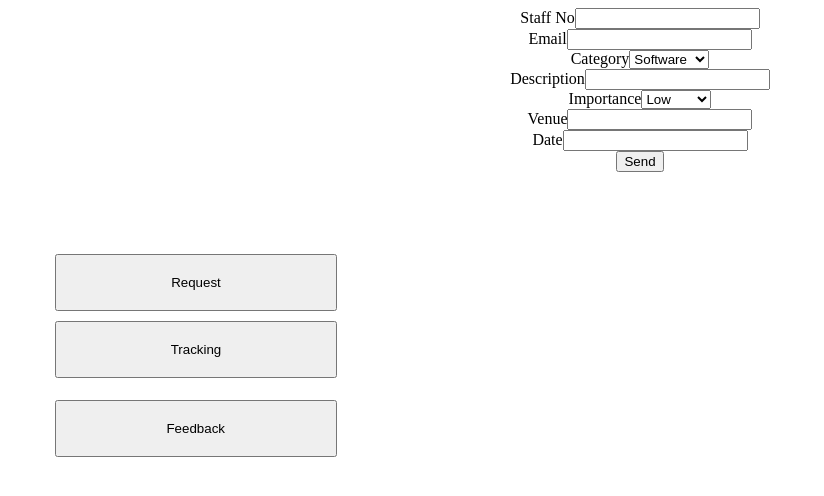
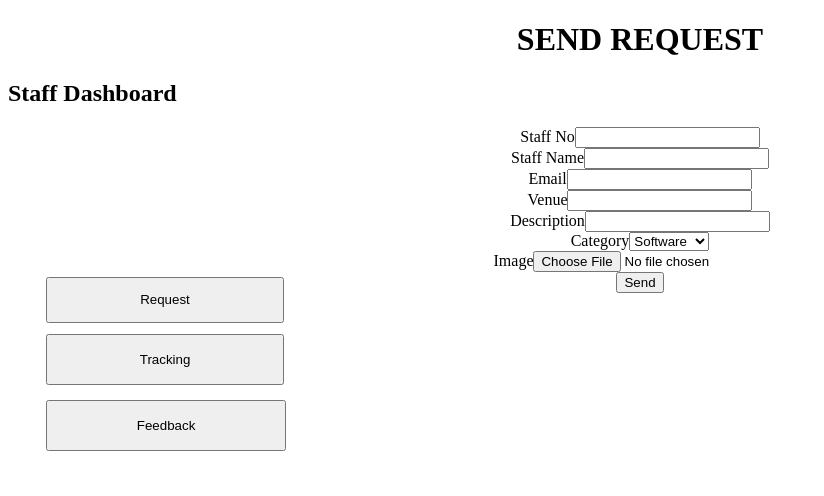
Before and after one commit to ICEP-DEV/Technical-Services-System, an Angular app: page / in a window 1280 px wide. Shown: the top 496 px of the page, without its empty margins (0-824 px from the left). Built offline with nearby package versions, Linux system fonts and the light colour scheme.

Commit message:
Request page

```diff
--- a/src/app/app.component.css
+++ b/src/app/app.component.css
@@ -1,21 +1,32 @@
+
 .req{
-    position:absolute;
-width:281.92px;
-height: 57.16px;
-left: 55px;
-top: 254px;
+    position: absolute;
+width: 238px;
+height: 45.9px;
+left: 46px;
+top: 277px;
 }
 .track{
-    position:absolute;
-width:281.92px;
-height: 57.16px;
-left: 55px;
-top: 321px;
+    position: absolute;
+    width: 237.81px;
+    height: 50.18px;
+    left: 46.19px;
+    top: 334.43px;
 }
 .feed{
-    position:absolute;
-width:281.92px;
-height: 57.16px;
-left: 54.81px;
-top: 399.56px;
+    position: absolute;
+width: 240.1px;
+height: 51.43px;
+left: 46px;
+top: 399.57px;
 }
+.button1 {
+    background-color: white;
+    color: black;
+    border: 2px solid #008CBA;
+  }
+
+  .button1:hover {
+    background-color: #4CAF50;
+    color: white;
+  }
--- a/src/app/app.component.html
+++ b/src/app/app.component.html
@@ -1,39 +1,51 @@
-<div style="text-align: center">
-  <button class="req "type="click">Request</button>
-  <button class="track "type="click">Tracking</button>
+<html>
+<head>
+  <style>
+  h1{text-align: center;}
+  </style>
+</head>
+
+
+
+  <h1>SEND REQUEST</h1>
+  <h2>Staff Dashboard</h2>
+  <button class="req " type="click">Request</button>
+  <button class="track " type="click">Tracking</button>
   <button class="feed" type="click">Feedback</button>
 
-  <form>
+
+<form style="text-align: center">
+  <div class="container">
   <div>
     <label>Staff No</label>
     <input class="staff" type="text" name="staffno">
   </div>
+  <label>Staff Name</label>
+  <input class="name" type="text" name="name">
+  <div>
   <label>Email</label>
-    <input type="text" name="email">
+  <input class="email" type="text" name="email">
+  </div>
+  <div>
+  <label>Venue</label>
+  <input class="venue" type="text" name="venue">
+  </div>
+  <div>
+    <label>Description</label>
+    <input class="des"type="text" name="des">
+  </div>
   <div>
     <label>Category</label>
-    <select id="category" name="category" placeholder="Choose Category">
+    <select class="cat" id="category" name="category" placeholder="Choose Category">
       <option value="soft">Software</option>
       <option id="hard">Hardware</option>
     </select>
   </div>
-    <div>
-      <label>Description</label>
-    <input type="text" name="email">
+
+  <label>Image</label>
+  <input class="img" type="file" id="file" accept="image/*">
+<div class="center"></div>
+  <button style="text-align: center" type="click">Send</button>
 </div>
-      <div>
-        <label>Importance</label>
-      <select id="category" name="category" placeholder="Choose Category">
-        <option value="soft">Low</option>
-        <option id="hard">Medium</option>
-        <option id="hard">High</option>
-        </select>
-        </div>
-      <label>Venue</label>
-    <input type="text" name="email">
-    <div>
-      <label>Date</label>
-    <input type="text" name="email">
-      </div>
-     <button type="click">Send</button>
 </form>
+</html>
```
Lines whose indentation alone changed are shown as unchanged.
